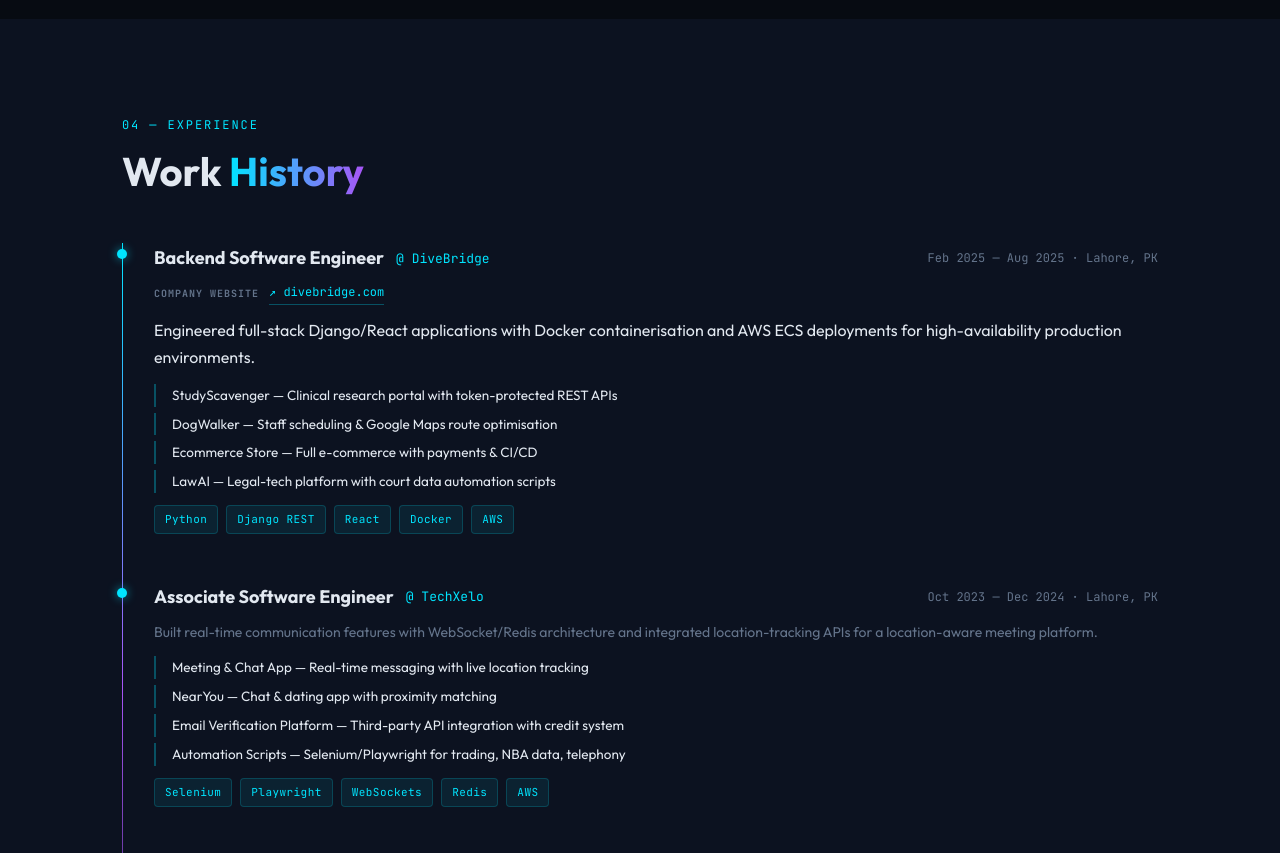
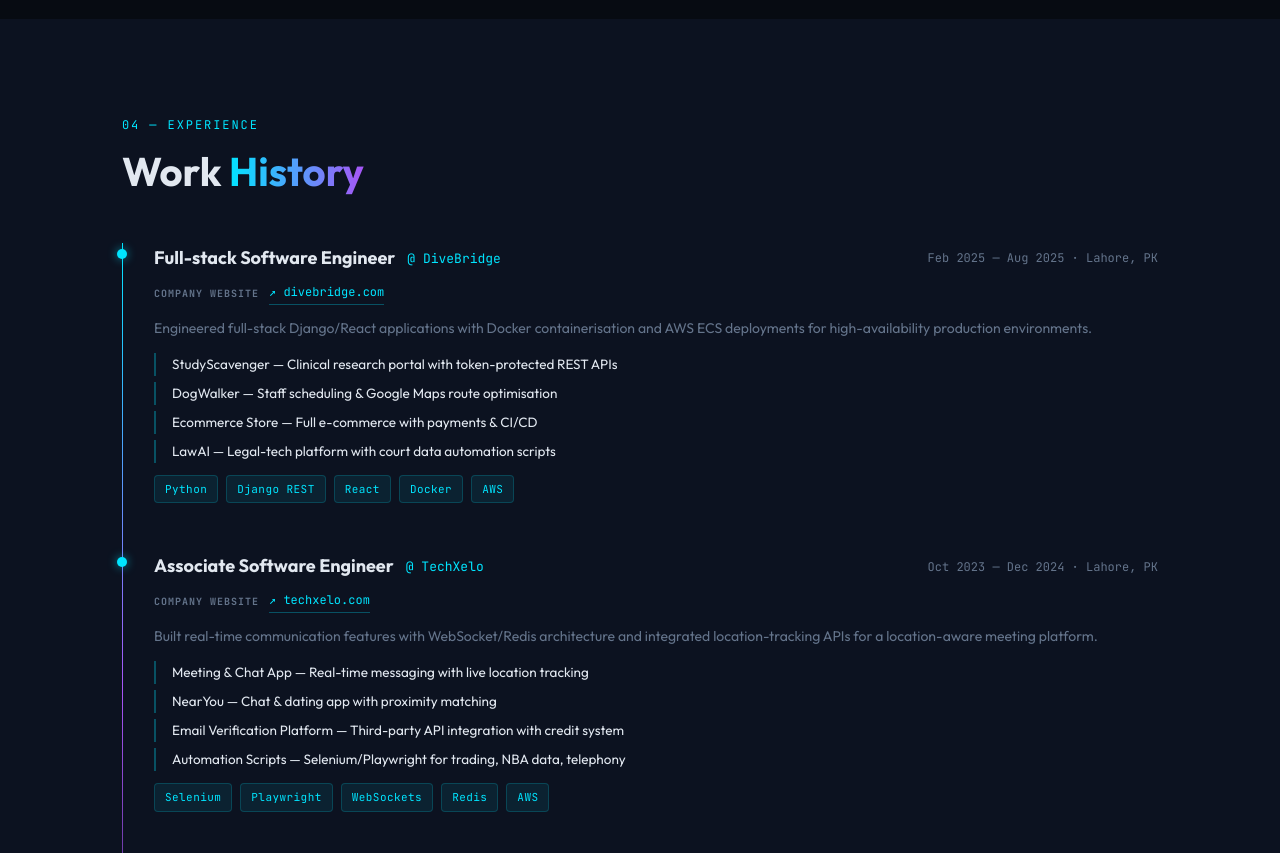
Before and after one commit to SaimiAh/saim-portfolio, a Django app: page / in a window 1280 px wide. Shown: the part 4207-5060 px from the top of the page. Run offline with Django 4.2, Linux system fonts and the light colour scheme; data that the repository does not hold is empty.

Commit message:
Added Company Urls For Better Clarity.

```diff
--- a/portfolio/templates/portfolio/index.html
+++ b/portfolio/templates/portfolio/index.html
@@ -791,14 +791,14 @@
 
       <div class="timeline-item fade-up">
         <div class="timeline-meta">
-          <span class="timeline-role">Backend Software Engineer</span>
+          <span class="timeline-role">Full-stack Software Engineer</span>
           <span class="timeline-company">@ DiveBridge</span>
           <span class="timeline-date">Feb 2025 — Aug 2025 · Lahore, PK</span>
         </div>
         <div class="company-website">
           <span class="company-website-label">Company Website</span>
           <a href="https://divebridge.com/" target="_blank" class="company-url">↗ divebridge.com</a>
-        </div
+        </div>
         <p class="timeline-desc">
           Engineered full-stack Django/React applications with Docker containerisation and AWS ECS deployments for high-availability production environments.
         </p>
@@ -818,6 +818,10 @@
           <span class="timeline-role">Associate Software Engineer</span>
           <span class="timeline-company">@ TechXelo</span>
           <span class="timeline-date">Oct 2023 — Dec 2024 · Lahore, PK</span>
+        </div>
+        <div class="company-website">
+          <span class="company-website-label">Company Website</span>
+          <a href="http://techxelo.com/" target="_blank" class="company-url">↗ techxelo.com</a>
         </div>
         <p class="timeline-desc">
           Built real-time communication features with WebSocket/Redis architecture and integrated location-tracking APIs for a location-aware meeting platform.
```
